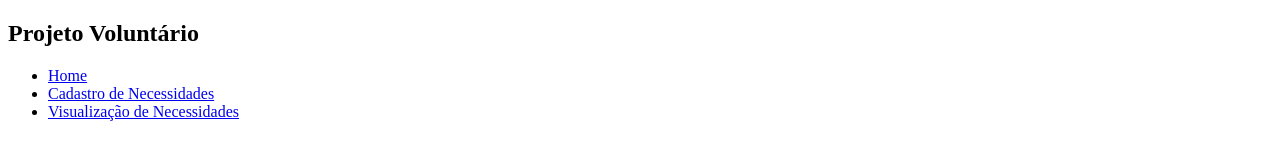
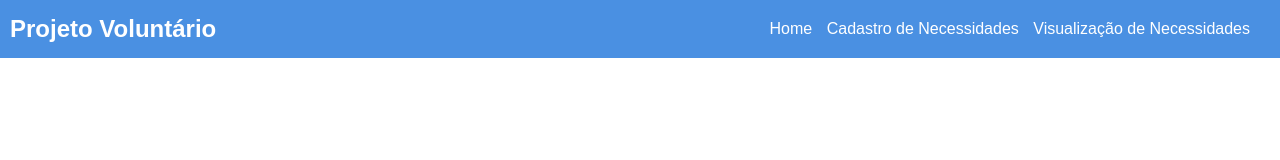
Before and after one commit to GabrielVancoDev/Plataforma-de-Projeto-Volunt-rio, a plain HTML site: page index.html in a window 1280 px wide. Drawn offline with Linux system fonts and the light colour scheme.

Commit message:
Estilizando cabeçalho com css, definindo cores padrões para o projeto.

```diff
--- a/src/css/header.css
+++ b/src/css/header.css
@@ -0,0 +1,63 @@
+/* Cores principais
+- 💙 Azul claro
+Confiança, tranquilidade, segurança
+#4A90E2 ou #AEDFF7
+
+- 💚 Verde
+Esperança, crescimento, renovação
+#4CAF50 ou #A8E6A3
+
+- 🧡 Laranja suave
+Energia positiva, entusiasmo, empatia
+#FFA726 ou #FFE0B2
+
+- 🤍 Branco
+Paz, simplicidade, clareza
+#FFFFFF
+
+🩶 Cinza claro
+Neutralidade e acessibilidade para textos
+#F5F5F5 ou #CCCCCC
+
+
+*/
+* {
+    margin: 0;
+    padding: 0;
+    box-sizing: border-box;
+    font-family: 'Poppins', sans-serif;
+}
+
+header {
+    display: flex;
+    justify-content: space-between;
+    align-items: center;
+    padding: 10px;
+    background-color: #4A90E2;
+    color: #fff;
+}
+
+
+.nav-bar {
+    background-color: #4A90E2;
+    color: #fff;
+    padding: 10px;
+    text-align: center;
+
+}
+
+.nav-bar ul {
+    list-style-type: none;
+    margin: 0;
+    padding: 0;
+}
+
+.nav-bar li {
+    display: inline-block;
+    margin-right: 10px;
+}
+
+.nav-bar a {
+    color: #fff;
+    text-decoration: none;
+}
```
Also changed, not shown: index.html (+1 -0 lines).
